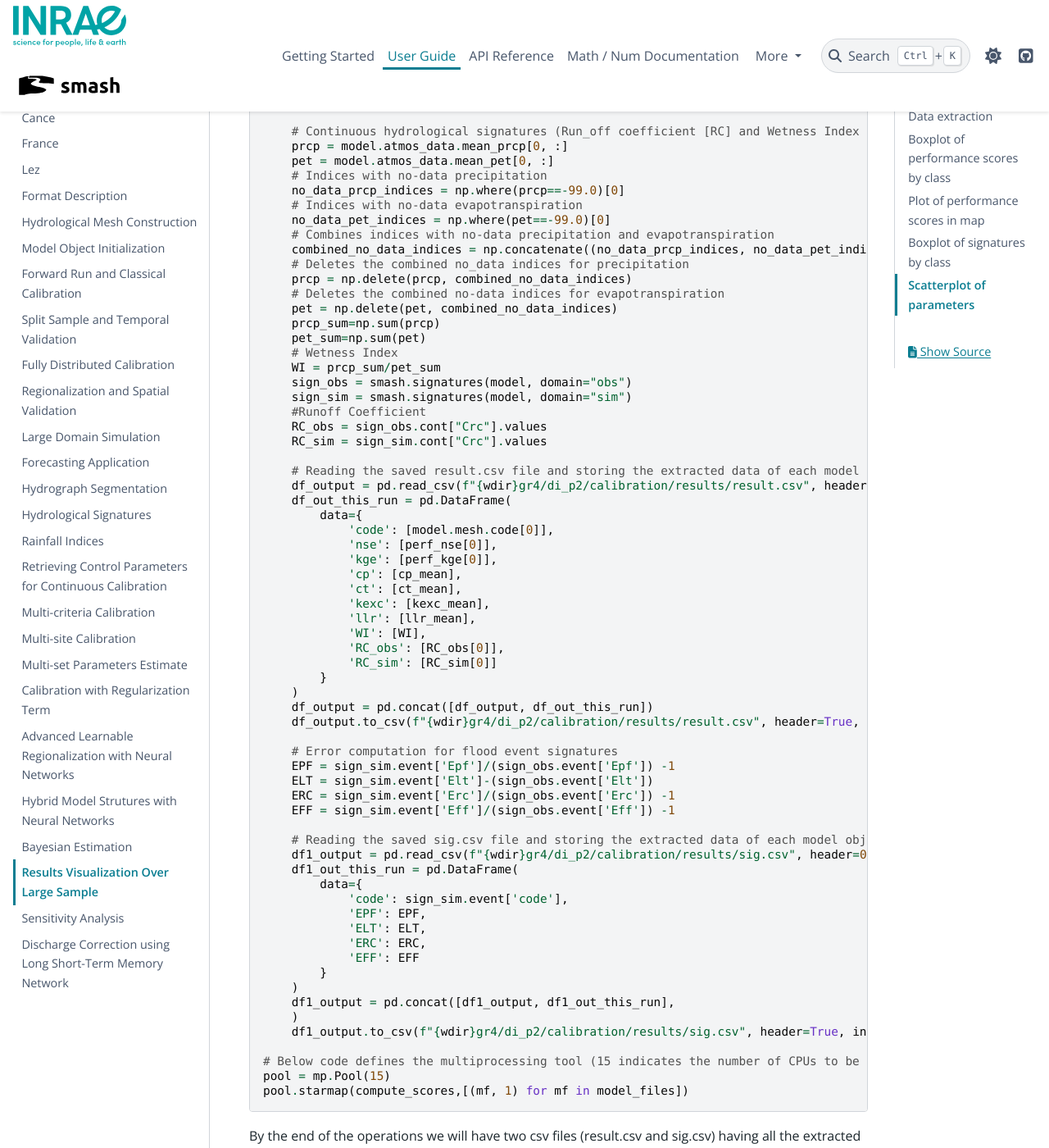
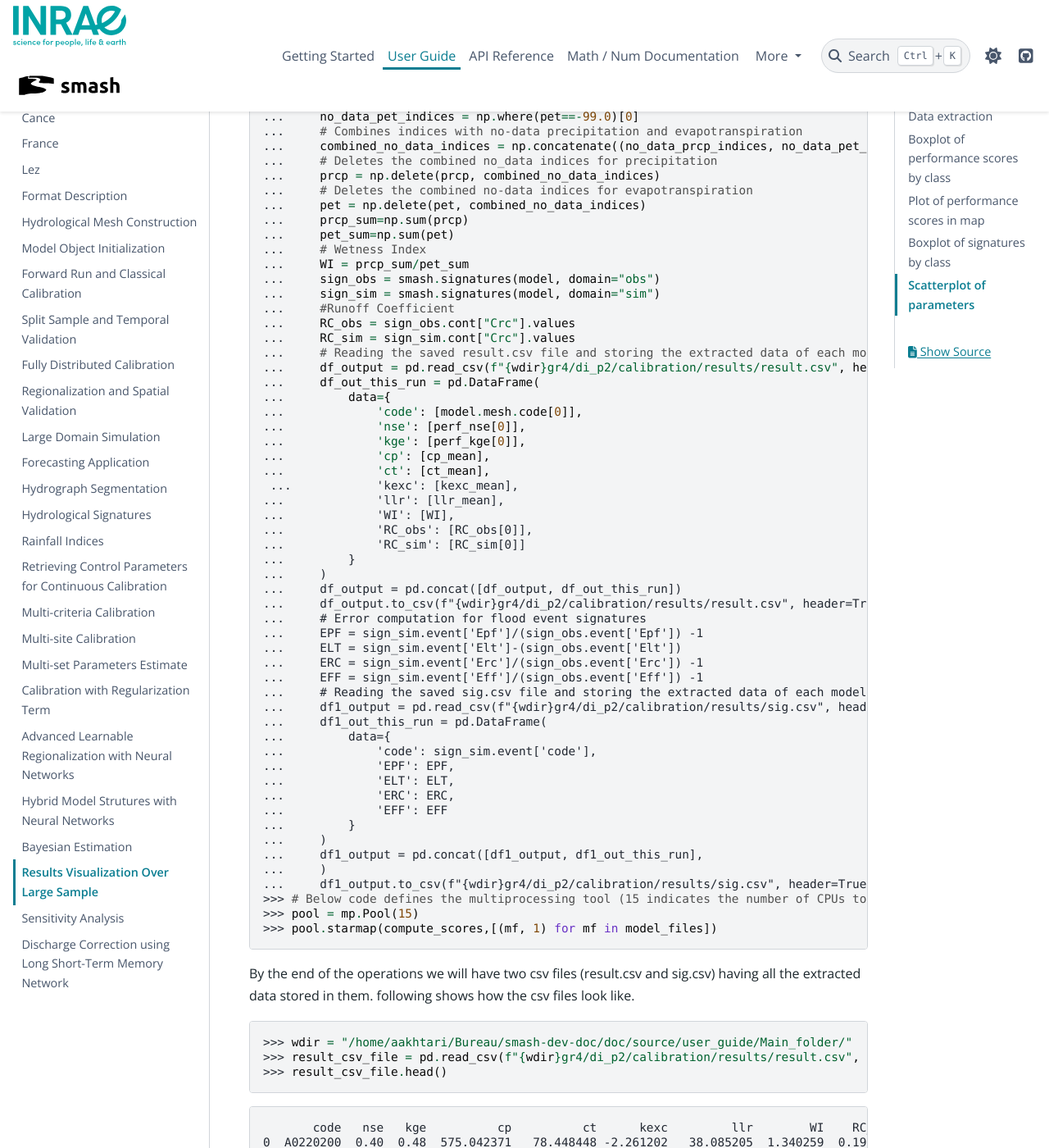
Before and after one commit to DassHydro/smash, a Sphinx documentation site: the page built from doc/source/user_guide/post_processing_external_tools/results_visualization_over_large_sample.rst, in a window 1280 px wide and 1400 px high, scrolled down 2838 px. Shown: the whole window at 82% size. Built offline with Sphinx 7.4.7 and the PyData theme 0.15.4, drawn with Linux system fonts in a browser that asks for light colours; pages that are not in the unit, such as notebooks, are missing from menus; the version number could not be read and is left out; some of the changed text lies outside the part shown.

Commit message:
Tutorial on large data sample

```diff
--- a/doc/source/user_guide/post_processing_external_tools/results_visualization_over_large_sample.rst
+++ b/doc/source/user_guide/post_processing_external_tools/results_visualization_over_large_sample.rst
@@ -48,16 +48,14 @@
 
 .. code-block:: python
 
-    wdir = "/home/aakhtari/Bureau/smash-dev-doc/doc/source/user_guide/Main_folder/"
-    model_files = sorted(glob.glob(f"{wdir}gr4/di_p2/calibration/model/modelD_*.hdf5"))
-
-    df_output = pd.DataFrame(
-        columns = ['code', 'nse', 'kge', 'cp', 'ct', 'kexc', 'llr', 'WI', 'RC_obs', 'RC_sim'])
-    df_output.to_csv(f"{wdir}gr4/di_p2/calibration/results/result.csv", header=True, index=False)
-
-    df1_output = pd.DataFrame(
-        columns = ['code', 'EPF', 'ELT', 'ERC', 'EFF'])
-    df1_output.to_csv(f"{wdir}gr4/di_p2/calibration/results/sig.csv", header=True, index=False)
+    >>> wdir = "/home/aakhtari/Bureau/smash-dev-doc/doc/source/user_guide/Main_folder/"
+    >>> model_files = sorted(glob.glob(f"{wdir}gr4/di_p2/calibration/model/modelD_*.hdf5"))
+    >>> df_output = pd.DataFrame(
+    ...     columns = ['code', 'nse', 'kge', 'cp', 'ct', 'kexc', 'llr', 'WI', 'RC_obs', 'RC_sim'])
+    >>> df_output.to_csv(f"{wdir}gr4/di_p2/calibration/results/result.csv", header=True, index=False)
+    >>> df1_output = pd.DataFrame(
+    ...     columns = ['code', 'EPF', 'ELT', 'ERC', 'EFF'])
+    >>> df1_output.to_csv(f"{wdir}gr4/di_p2/calibration/results/sig.csv", header=True, index=False)
 
 
 The following code lines perform all the required operations in order to extract desired data and save them into the already generated csv files. The first code line reads the model objects
@@ -65,96 +63,87 @@
 
 .. code-block:: python
 
-    def compute_scores(model_file, not_used):
-        model = smash.io.read_model(model_file)
-
-        # Performance_scores
-        perf_nse = np.round(smash.evaluation(model, metric="nse")[0], 2)
-        perf_kge = np.round(smash.evaluation(model, metric="kge")[0], 2)
-
-        '''
-        # Parameters: To get parameters for distributed mapping, the parameters array
-        should be multiplied by the active_cells array in order to have parameters only
-        on active cells and then the mean is calculated for each parameter.
-        '''
-        active_cells = model.mesh.active_cell
-
-        cp=model.get_rr_parameters("cp")*active_cells
-        ct=model.get_rr_parameters("ct")*active_cells
-        kexc=model.get_rr_parameters("kexc")*active_cells
-        llr=model.get_rr_parameters("llr")*active_cells
-
-        cp_mean = cp[np.nonzero(cp)].mean()
-        ct_mean = ct[np.nonzero(ct)].mean()
-        kexc_mean = kexc[np.nonzero(kexc)].mean()
-        llr_mean = llr[np.nonzero(llr)].mean()
-
-        # Continuous hydrological signatures (Run_off coefficient [RC] and Wetness Index [WI])
-        prcp = model.atmos_data.mean_prcp[0, :]
-        pet = model.atmos_data.mean_pet[0, :]
-        # Indices with no-data precipitation
-        no_data_prcp_indices = np.where(prcp==-99.0)[0]
-        # Indices with no-data evapotranspiration
-        no_data_pet_indices = np.where(pet==-99.0)[0]
-        # Combines indices with no-data precipitation and evapotranspiration
-        combined_no_data_indices = np.concatenate((no_data_prcp_indices, no_data_pet_indices))
-        # Deletes the combined no_data indices for precipitation
-        prcp = np.delete(prcp, combined_no_data_indices)
-        # Deletes the combined no-data indices for evapotranspiration
-        pet = np.delete(pet, combined_no_data_indices)
-        prcp_sum=np.sum(prcp)
-        pet_sum=np.sum(pet)
-        # Wetness Index
-        WI = prcp_sum/pet_sum
-        sign_obs = smash.signatures(model, domain="obs")
-        sign_sim = smash.signatures(model, domain="sim")
-        #Runoff Coefficient
-        RC_obs = sign_obs.cont["Crc"].values
-        RC_sim = sign_sim.cont["Crc"].values
-
-        # Reading the saved result.csv file and storing the extracted data of each model object in it
-        df_output = pd.read_csv(f"{wdir}gr4/di_p2/calibration/results/result.csv", header=0)
-        df_out_this_run = pd.DataFrame(
-            data={
-                'code': [model.mesh.code[0]],
-                'nse': [perf_nse[0]],
-                'kge': [perf_kge[0]],
-                'cp': [cp_mean],
-                'ct': [ct_mean],
-                'kexc': [kexc_mean],
-                'llr': [llr_mean],
-                'WI': [WI],
-                'RC_obs': [RC_obs[0]],
-                'RC_sim': [RC_sim[0]]
-            }
-        )
-        df_output = pd.concat([df_output, df_out_this_run])
-        df_output.to_csv(f"{wdir}gr4/di_p2/calibration/results/result.csv", header=True, index=False)
-
-        # Error computation for flood event signatures
-        EPF = sign_sim.event['Epf']/(sign_obs.event['Epf']) -1
-        ELT = sign_sim.event['Elt']-(sign_obs.event['Elt'])
-        ERC = sign_sim.event['Erc']/(sign_obs.event['Erc']) -1
-        EFF = sign_sim.event['Eff']/(sign_obs.event['Eff']) -1
-
-        # Reading the saved sig.csv file and storing the extracted data of each model object in it
-        df1_output = pd.read_csv(f"{wdir}gr4/di_p2/calibration/results/sig.csv", header=0)
-        df1_out_this_run = pd.DataFrame(
-            data={
-                'code': sign_sim.event['code'],
-                'EPF': EPF,
-                'ELT': ELT,
-                'ERC': ERC,
-                'EFF': EFF
-            }
-        )
-        df1_output = pd.concat([df1_output, df1_out_this_run],
-        )
-        df1_output.to_csv(f"{wdir}gr4/di_p2/calibration/results/sig.csv", header=True, index=False)
-
-    # Below code defines the multiprocessing tool (15 indicates the number of CPUs to be used for the operation)
-    pool = mp.Pool(15)
-    pool.starmap(compute_scores,[(mf, 1) for mf in model_files])
+    >>> def compute_scores(model_file, not_used):
+    ...     model = smash.io.read_model(model_file)
+    ...     # Performance_scores
+    ...     perf_nse = np.round(smash.evaluation(model, metric="nse")[0], 2)
+    ...     perf_kge = np.round(smash.evaluation(model, metric="kge")[0], 2)
+    ...     '''
+    ...     # Parameters: To get parameters for distributed mapping, the parameters array
+    ...     should be multiplied by the active_cells array in order to have parameters only
+    ...     on active cells and then the mean is calculated for each parameter.
+    ...     '''
+    ...     active_cells = model.mesh.active_cell
+    ...     cp=model.get_rr_parameters("cp")*active_cells
+    ...     ct=model.get_rr_parameters("ct")*active_cells
+    ...     kexc=model.get_rr_parameters("kexc")*active_cells
+    ...     llr=model.get_rr_parameters("llr")*active_cells
+    ...     cp_mean = cp[np.nonzero(cp)].mean()
+    ...     ct_mean = ct[np.nonzero(ct)].mean()
+    ...     kexc_mean = kexc[np.nonzero(kexc)].mean()
+    ...     llr_mean = llr[np.nonzero(llr)].mean()
+    ...     # Continuous hydrological signatures (Run_off coefficient [RC] and Wetness Index [WI])
+    ...     prcp = model.atmos_data.mean_prcp[0, :]
+    ...     pet = model.atmos_data.mean_pet[0, :]
+    ...     # Indices with no-data precipitation
+    ...     no_data_prcp_indices = np.where(prcp==-99.0)[0]
+    ...     # Indices with no-data evapotranspiration
+    ...     no_data_pet_indices = np.where(pet==-99.0)[0]
+    ...     # Combines indices with no-data precipitation and evapotranspiration
+    ...     combined_no_data_indices = np.concatenate((no_data_prcp_indices, no_data_pet_indices))
+    ...     # Deletes the combined no_data indices for precipitation
+    ...     prcp = np.delete(prcp, combined_no_data_indices)
+    ...     # Deletes the combined no-data indices for evapotranspiration
+    ...     pet = np.delete(pet, combined_no_data_indices)
+    ...     prcp_sum=np.sum(prcp)
+    ...     pet_sum=np.sum(pet)
+    ...     # Wetness Index
+    ...     WI = prcp_sum/pet_sum
+    ...     sign_obs = smash.signatures(model, domain="obs")
+    ...     sign_sim = smash.signatures(model, domain="sim")
+    ...     #Runoff Coefficient
+    ...     RC_obs = sign_obs.cont["Crc"].values
+    ...     RC_sim = sign_sim.cont["Crc"].values
+    ...     # Reading the saved result.csv file and storing the extracted data of each model object in it
+    ...     df_output = pd.read_csv(f"{wdir}gr4/di_p2/calibration/results/result.csv", header=0)
+    ...     df_out_this_run = pd.DataFrame(
+    ...         data={
+    ...             'code': [model.mesh.code[0]],
+    ...             'nse': [perf_nse[0]],
+    ...             'kge': [perf_kge[0]],
+    ...             'cp': [cp_mean],
+    ...             'ct': [ct_mean],
+     ...            'kexc': [kexc_mean],
+    ...             'llr': [llr_mean],
+    ...             'WI': [WI],
+    ...             'RC_obs': [RC_obs[0]],
+    ...             'RC_sim': [RC_sim[0]]
+    ...         }
+    ...     )
+    ...     df_output = pd.concat([df_output, df_out_this_run])
+    ...     df_output.to_csv(f"{wdir}gr4/di_p2/calibration/results/result.csv", header=True, index=False)
+    ...     # Error computation for flood event signatures
+    ...     EPF = sign_sim.event['Epf']/(sign_obs.event['Epf']) -1
+    ...     ELT = sign_sim.event['Elt']-(sign_obs.event['Elt'])
+    ...     ERC = sign_sim.event['Erc']/(sign_obs.event['Erc']) -1
+    ...     EFF = sign_sim.event['Eff']/(sign_obs.event['Eff']) -1
+    ...     # Reading the saved sig.csv file and storing the extracted data of each model object in it
+    ...     df1_output = pd.read_csv(f"{wdir}gr4/di_p2/calibration/results/sig.csv", header=0)
+    ...     df1_out_this_run = pd.DataFrame(
+    ...         data={
+    ...             'code': sign_sim.event['code'],
+    ...             'EPF': EPF,
+    ...             'ELT': ELT,
+    ...             'ERC': ERC,
+    ...             'EFF': EFF
+    ...         }
+    ...     )
+    ...     df1_output = pd.concat([df1_output, df1_out_this_run],
+    ...     )
+    ...     df1_output.to_csv(f"{wdir}gr4/di_p2/calibration/results/sig.csv", header=True, index=False)
+    >>> # Below code defines the multiprocessing tool (15 indicates the number of CPUs to be used for the operation)
+    >>> pool = mp.Pool(15)
+    >>> pool.starmap(compute_scores,[(mf, 1) for mf in model_files])
 
 By the end of the operations we will have two csv files (result.csv and sig.csv) having all the extracted data stored in them. following shows how the csv files look like.
 
```
